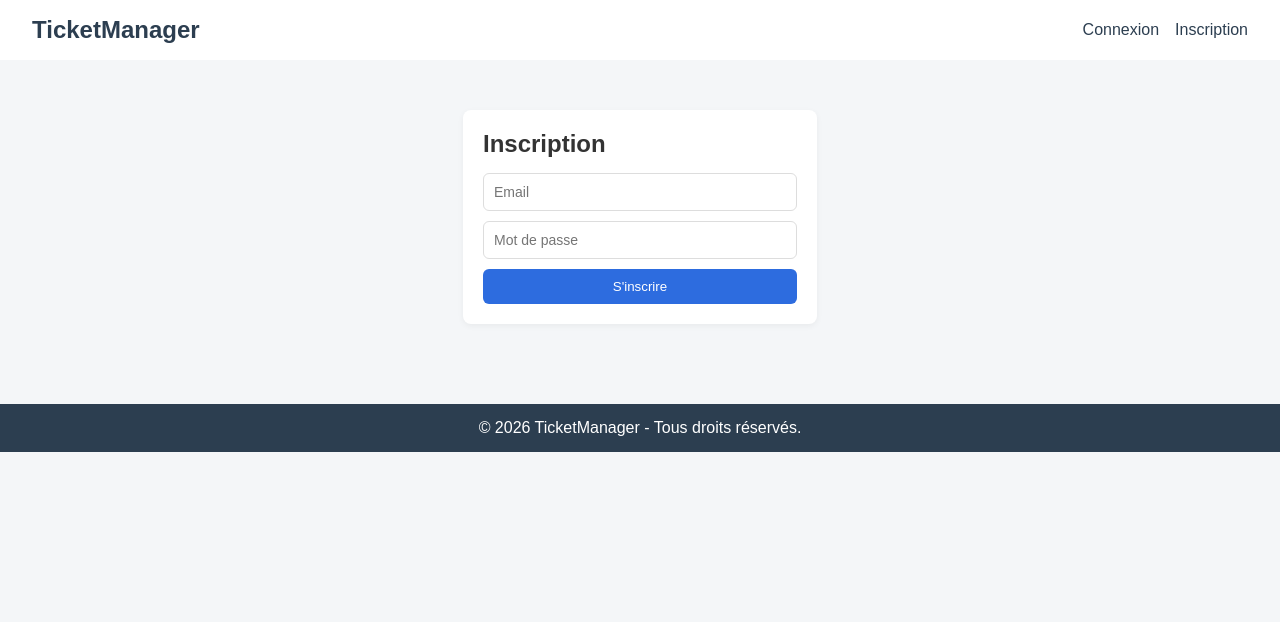
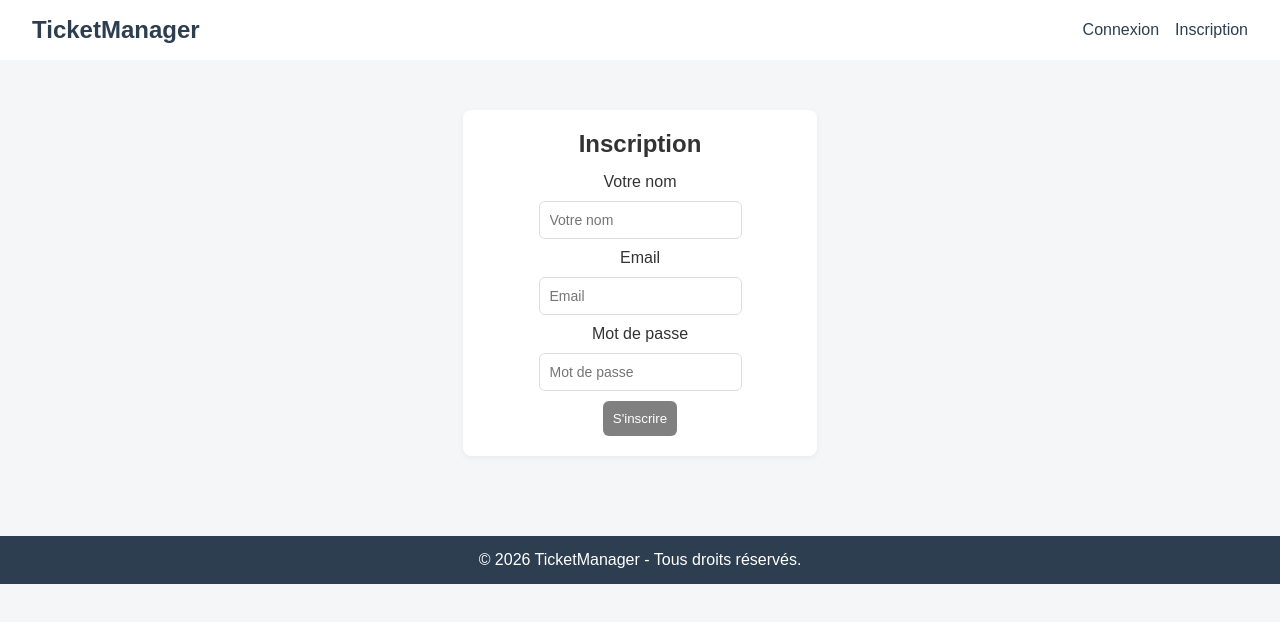
Before and after one commit to SerenaPounaud/ProjetStageBeecoming, an Angular app in the folder frontend/: page /sign-up in a window 1280 px wide. Shown: the top 622 px of the page. Built offline with nearby package versions, Linux system fonts and the light colour scheme.

Commit message:
Gestion inscription en local

```diff
--- a/frontend/src/app/components/sign-in/sign-in.css
+++ b/frontend/src/app/components/sign-in/sign-in.css
@@ -11,6 +11,7 @@
     gap: 15px;
     width: 30%;
     margin: 0 auto;
+    text-align: center;
 }
 .signin-form button {
     background: #2d6cdf;
--- a/frontend/src/app/components/sign-up/sign-up.css
+++ b/frontend/src/app/components/sign-up/sign-up.css
@@ -11,8 +11,18 @@
     gap: 15px;
     width: 30%;
     margin: 0 auto;
+    text-align: center;
 }
 .signup-form button {
     background: #2d6cdf;
     color: white;
+    width: fit-content;
 }
+.signup-form button:disabled {
+    cursor: not-allowed;
+    background: grey;
+}
+.text-error {
+    color: rgb(205, 0, 0);
+    text-align: center;
+}
--- a/frontend/src/app/components/sign-up/sign-up.html
+++ b/frontend/src/app/components/sign-up/sign-up.html
@@ -1,10 +1,39 @@
 <section class="signup-section">
     <div class="signup-div">
         <h2>Inscription</h2>
-        <form class="signup-form">
-            <input type="email" placeholder="Email" required>
-            <input type="password" placeholder="Mot de passe" required>
-            <button type="submit">S'inscrire</button>
+        <form [formGroup]="signUpForm" (ngSubmit)="signUp()" class="signup-form">
+
+            <label for="name">Votre nom</label>
+            <input type="text" id="name" formControlName="name" placeholder="Votre nom" required>
+            @if(signUpForm.get('name')?.invalid && (signUpForm.get('name')?.touched || signUpForm.get('name')?.dirty)) {
+                @if(signUpForm.get('name')?.errors?.['required']){
+                    <div class="text-error">Ce champ est obligatoire</div>
+                } @else if (signUpForm.get('name')?.errors?.['minlength'] || (signUpForm.get('name')?.errors?.['maxlength'])){
+                    <div class="text-error">3 à 20 caractères</div>
+                }
+            }
+
+            <label for="email">Email</label>
+            <input type="email" id="email" formControlName="email" placeholder="Email" required>
+            @if(signUpForm.get('email')?.invalid && (signUpForm.get('email')?.touched || signUpForm.get('email')?.dirty)) {
+                @if(signUpForm.get('email')?.errors?.['required']){
+                    <div class="text-error">Ce champ est obligatoire</div>
+                } @else if (signUpForm.get('email')?.errors?.['email']){
+                    <div class="text-error">Veuillez entrer une adresse email valide</div>
+                }
+            }
+
+            <label for="password">Mot de passe</label>
+            <input type="password" id="password" formControlName="password" placeholder="Mot de passe" required>
+            @if(signUpForm.get('password')?.invalid && (signUpForm.get('password')?.touched || signUpForm.get('password')?.dirty)) {
+                @if(signUpForm.get('password')?.errors?.['required']){
+                    <div class="text-error">Ce champ est obligatoire</div>
+                } @else if (signUpForm.get('password')?.errors?.['minlength'] || signUpForm.get('password')?.errors?.['maxlength']){
+                    <div class="text-error">6 à 10 caractères</div>
+                }
+            }
+
+            <button type="submit" [disabled]="signUpForm.invalid">S'inscrire</button>
         </form>
     </div>
 </section>
--- a/frontend/src/app/components/sign-up/sign-up.ts
+++ b/frontend/src/app/components/sign-up/sign-up.ts
@@ -1,12 +1,32 @@
 import { Component } from '@angular/core';
-import { RouterLink } from '@angular/router';
+import { FormBuilder, FormGroup, ReactiveFormsModule, Validators } from '@angular/forms';
 
 @Component({
   selector: 'app-sign-up',
-  imports: [],
+  imports: [ReactiveFormsModule],
   templateUrl: './sign-up.html',
   styleUrl: './sign-up.css',
 })
 export class SignUp {
+  signUpForm !: FormGroup;
+  users:any[]=[];
 
+  constructor(private formBuilder: FormBuilder){}
+
+  ngOnInit():void{
+    this.signUpForm = this.formBuilder.group({
+      name: ['', [Validators.required, Validators.minLength(3), Validators.maxLength(20)]],
+      email: ['', [Validators.required, Validators.email]],
+      password: ['', [Validators.required, Validators.minLength(6), Validators.maxLength(10)]]
+    })
+  }
+  signUp() {
+    if(this.signUpForm.valid){
+      this.users = JSON.parse(localStorage.getItem('users') || '[]');
+      this.users.push(this.signUpForm.value);
+      localStorage.setItem('users', JSON.stringify(this.users));
+      alert('Inscription réussie');
+      this.signUpForm.reset();
+    }
+  }
 }
--- a/frontend/src/styles.css
+++ b/frontend/src/styles.css
@@ -13,6 +13,7 @@ form {
     display: flex;
     flex-direction: column;
     gap: 10px;
+    align-items: center;
 }
 input,
 textarea,
```
